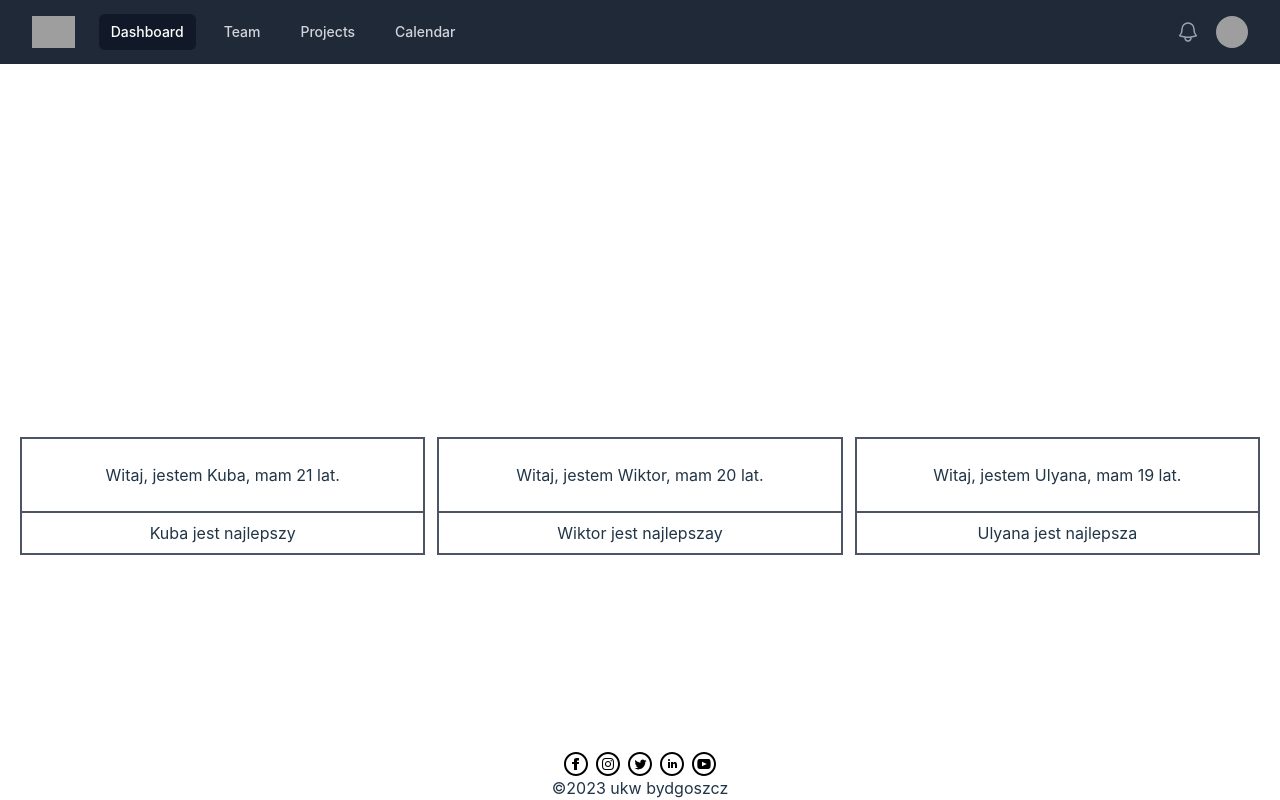
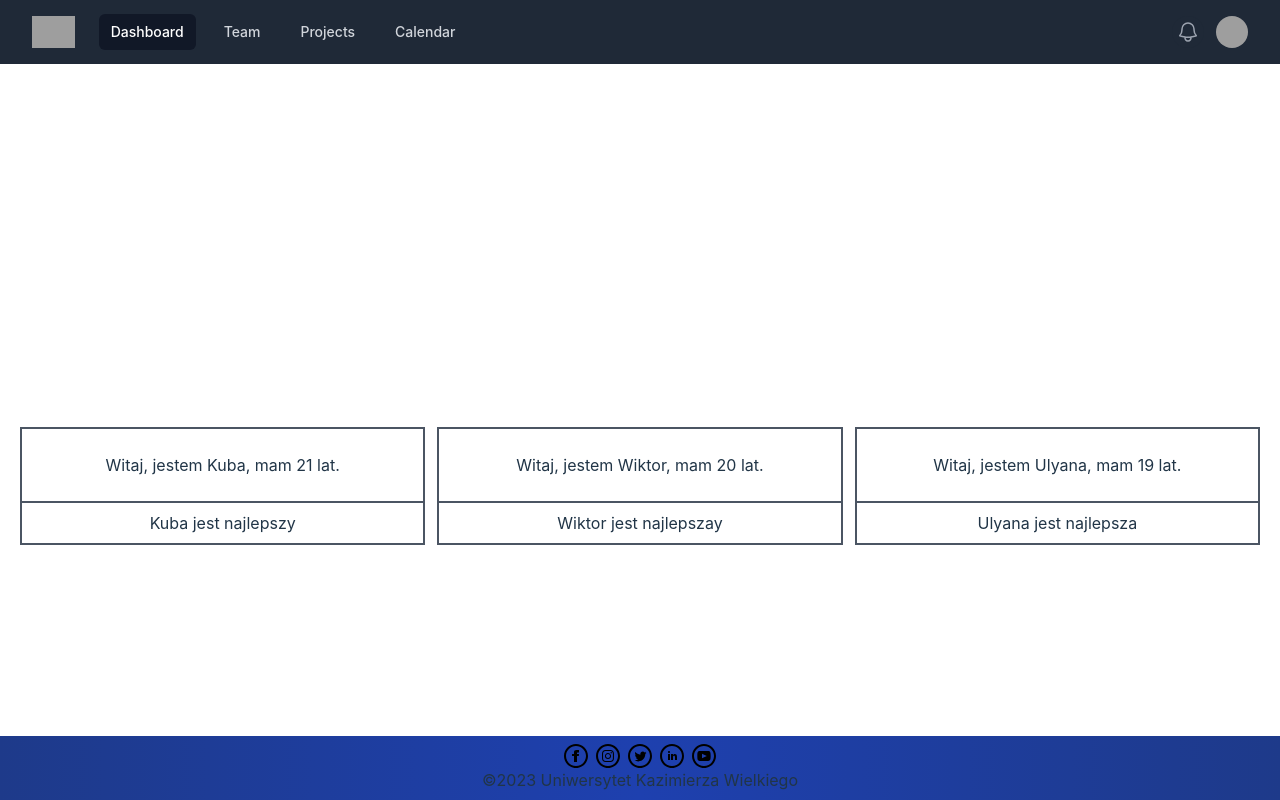
Before and after one commit to WukerDev/React-UniversityPageTest, a React (Vite) app in the folder Astral/: page / in a window 1280 px wide. Built offline with nearby package versions, Linux system fonts and the light colour scheme; grey boxes are pictures that could not be loaded.

Commit message:
Footer animations

```diff
--- a/Astral/src/Components/Footer/Footer.tsx
+++ b/Astral/src/Components/Footer/Footer.tsx
@@ -6,17 +6,22 @@ import instagramlogo from  './iconmonstr-instagram-15.svg'
 import youtubelogo from  './iconmonstr-youtube-10.svg'
 import twitterlogo from  './iconmonstr-twitter-5.svg'
 
+function getYear() {
+    return new Date().getFullYear();
+}
+
 export default function Test2() {
     return (
-<footer className="bg-tramsparent">
-<div className="flex gap-2 align-middle justify-center " >
-    <a href="https://www.facebook.com/ukwbydgoszcz" target="_blank" className="foot_color"><img src={facebooklogo} /></a>
-    <a href="https://www.instagram.com/ukwbydgoszcz" target="_blank" className="foot_color"><img src={instagramlogo} className=""/></a>
-    <a href="https://twitter.com/UKWBydgoszcz" target="_blank" className="foot_color"><img src={twitterlogo} className=""/></a>
-    <a href="https://www.linkedin.com/school/uniwersytet-kazimierza-wielkiego/?originalSubdomain=pl" target="_blank" className="foot_color"><img src={linkedinlogo} className=""/></a>
-    <a href="https://www.youtube.com/ukwbydgoszcz" target="_blank" className="foot_color"><img src={youtubelogo} className=""/></a>
+
+<footer className="bg-gradient-to-l from-blue-900 via-blue-800 to-blue-900 pb-2">
+<div className="flex gap-2 align-middle justify-center pt-2" >
+    <a href="https://www.facebook.com/ukwbydgoszcz" target="_blank" className="foot_color ease-in-out transform hover:scale-125 transition duration-500"><img src={facebooklogo} /></a>
+    <a href="https://www.instagram.com/ukwbydgoszcz" target="_blank" className="foot_color ease-in-out transform hover:scale-125 transition duration-500"><img src={instagramlogo} className=""/></a>
+    <a href="https://twitter.com/UKWBydgoszcz" target="_blank" className="foot_color ease-in-out transform hover:scale-125 transition duration-500"><img src={twitterlogo} className=""/></a>
+    <a href="https://www.linkedin.com/school/uniwersytet-kazimierza-wielkiego/?originalSubdomain=pl" target="_blank" className="foot_color ease-in-out transform hover:scale-125 transition duration-500"><img src={linkedinlogo} className=""/></a>
+    <a href="https://www.youtube.com/ukwbydgoszcz" target="_blank" className="foot_color ease-in-out transform hover:scale-125 transition duration-500"><img src={youtubelogo} className=""/></a>
 </div>
-<a className="">©2023 ukw bydgoszcz</a>
+<a className="">©{getYear()} Uniwersytet Kazimierza Wielkiego</a>
 </footer>
     )
 }
```
